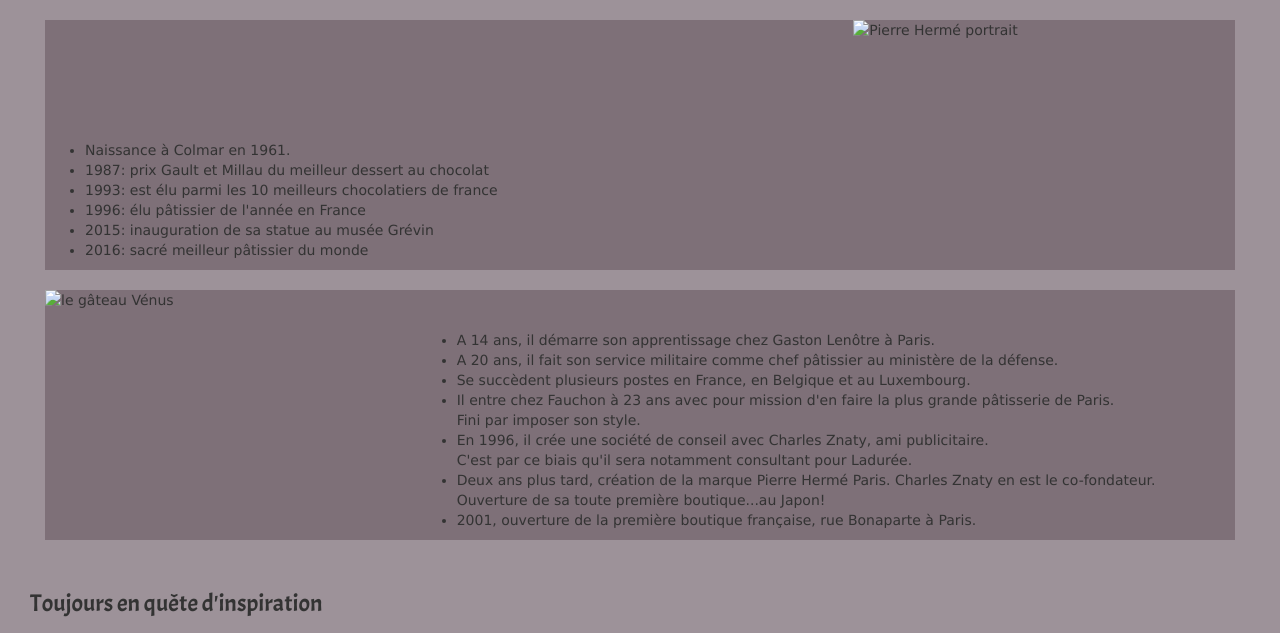
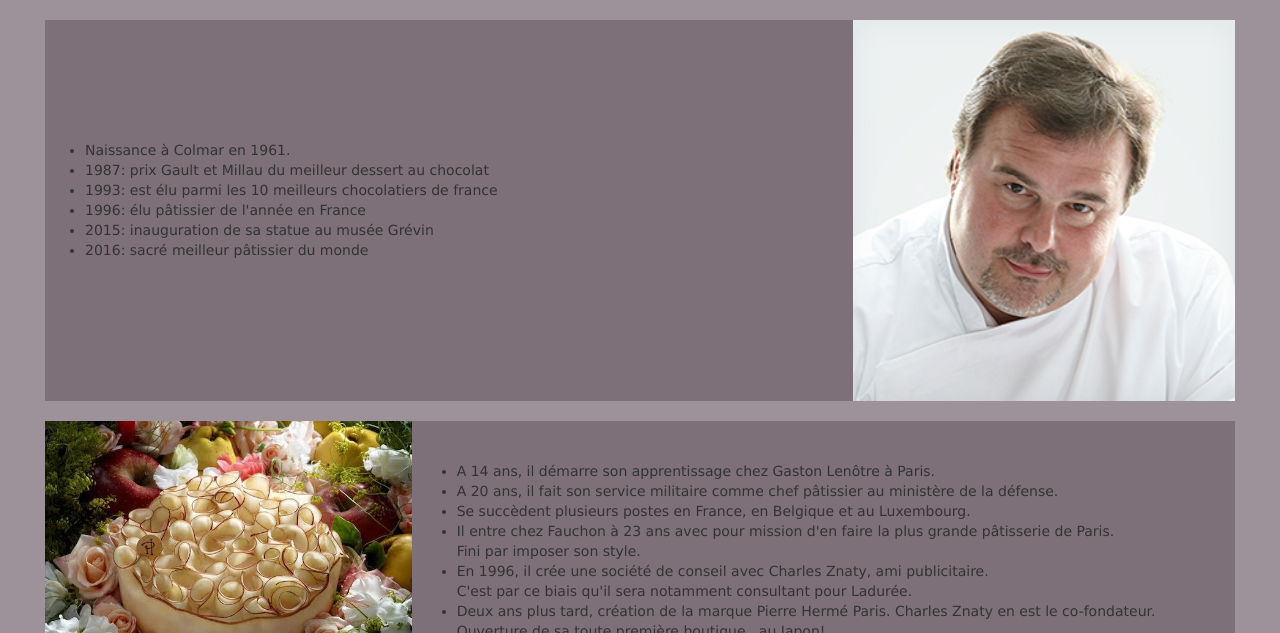
Before and after one commit to SidoFr/SidoFr.github.io, a plain HTML site: page index.html in a window 1280 px wide. Shown: the part 163-796 px from the top of the page. Drawn offline with nearby package versions, Linux system fonts and the light colour scheme.

Commit message:
Update index.html

```diff
--- a/index.html
+++ b/index.html
@@ -22,10 +22,10 @@
 			<li>2015: inauguration de sa statue au musée Grévin</li>
 			<li>2016: sacré meilleur pâtissier du monde</li>
 		</ul>
-		<img class="col-md-4 img-responsive" src="img/pierre_herme2.jpeg" alt="Pierre Hermé portrait">
+		<img class="col-md-4 img-responsive" src="pierre_herme2.jpeg" alt="Pierre Hermé portrait">
 	</div>
 	<div class="row" id="ul_2">
-		<img src="img/venus.jpg" class=" img-responsive col-md-4" alt="le gâteau Vénus">
+		<img src="venus.jpg" class=" img-responsive col-md-4" alt="le gâteau Vénus">
 		<ul class="col-md-8">
 			<li>A 14 ans, il démarre son apprentissage chez Gaston Lenôtre à Paris.</li>
 			<li>A 20 ans, il fait son service militaire comme chef pâtissier au ministère de la défense.</li>
```
